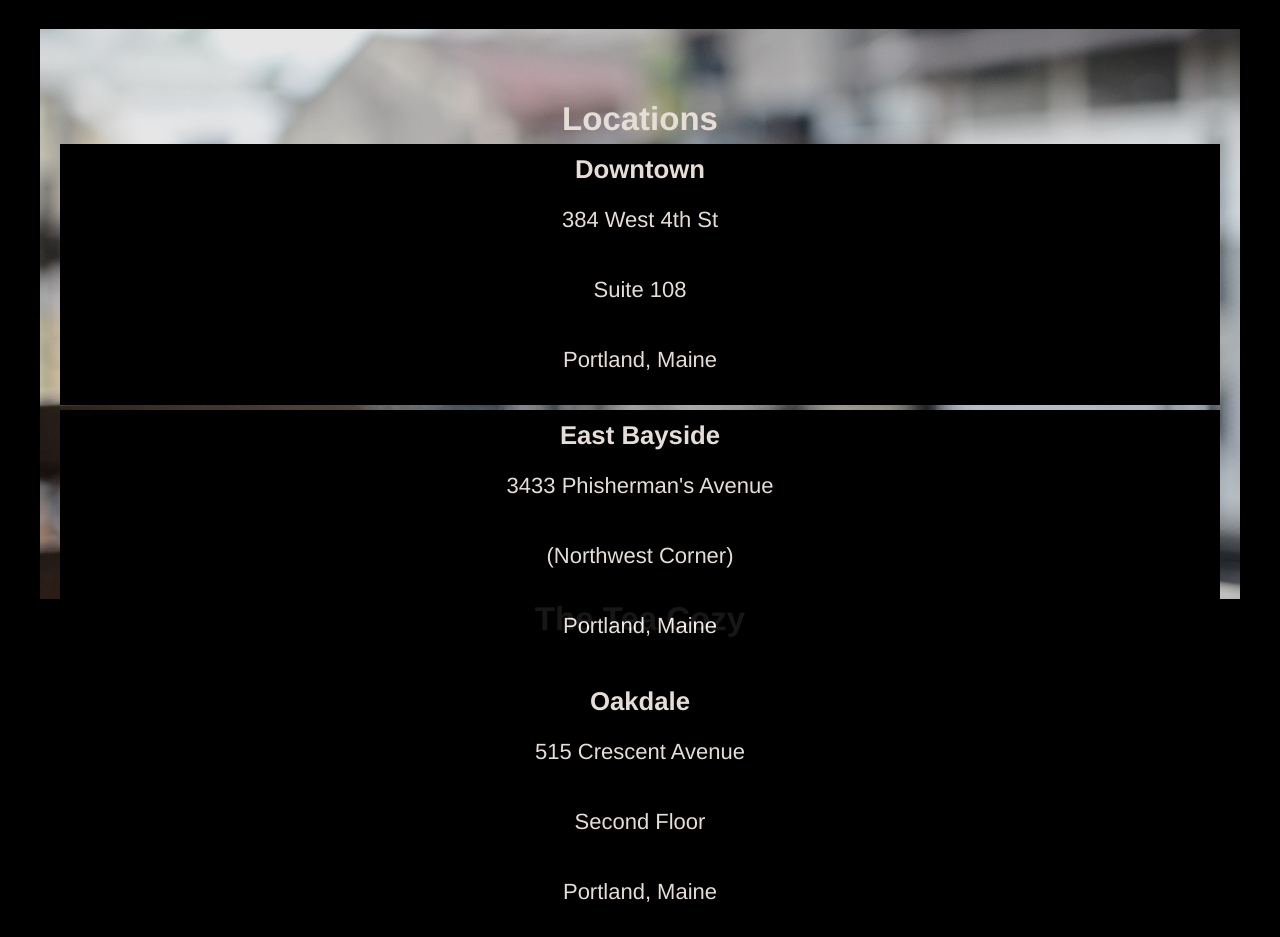
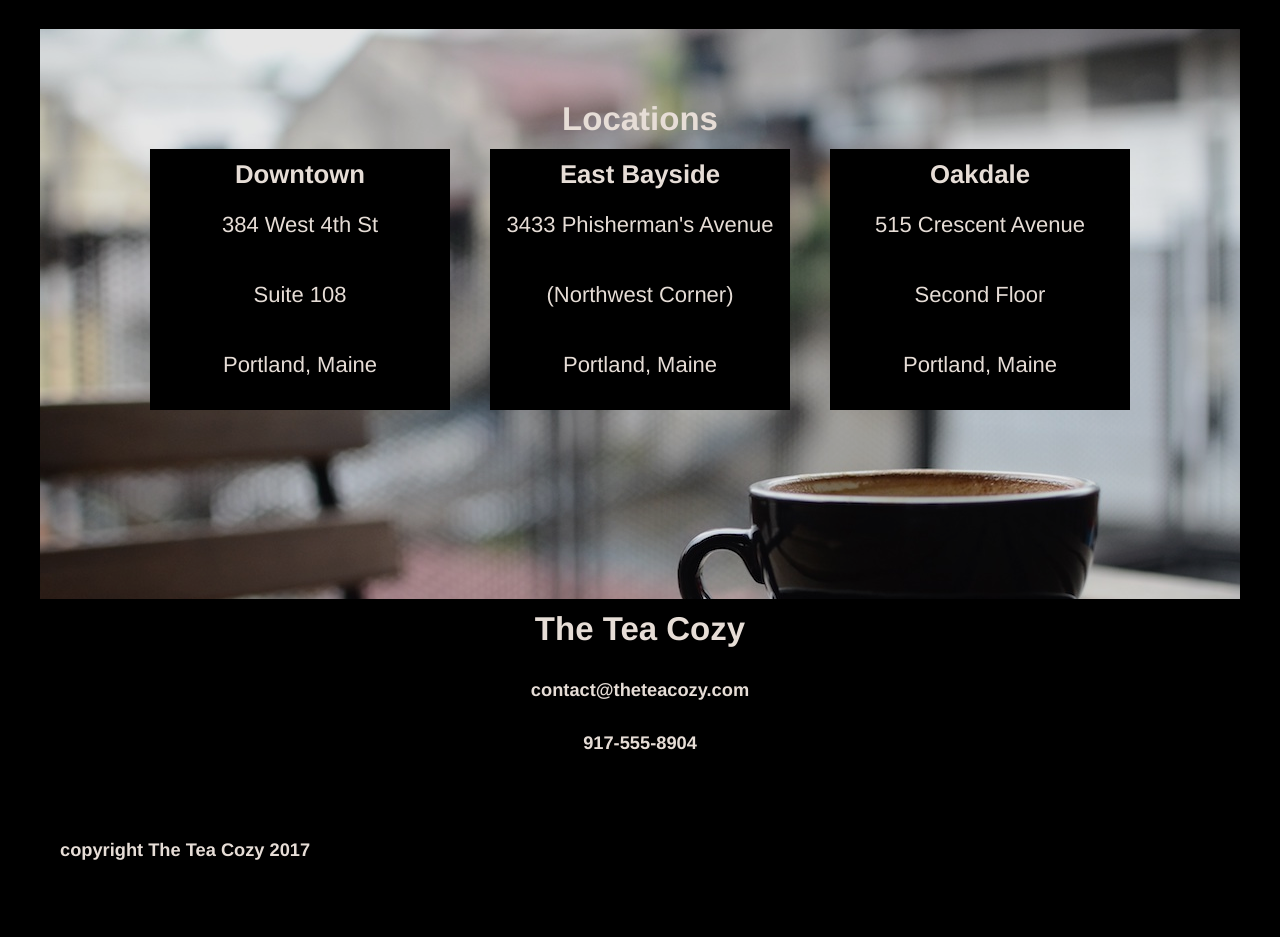
Before and after one commit to BBoehni/TeaCozy, a plain HTML site: page index.html in a window 1280 px wide. Shown: the part 1580-2517 px from the top of the page. After the commit the page ends 2472 px from the top, so only its background shows below. Drawn offline with Linux system fonts and the light colour scheme.

Commit message:
Footer Commit

```diff
--- a/CSS/style.css
+++ b/CSS/style.css
@@ -65,6 +65,13 @@ h2, h3, h4 {
   padding: 1px;
   color: seashell;
 }
+
+h2 {
+  display: block;
+  font-size: 1.5em;
+  font-weight: bold;
+}
+
 #store {
   height: 700px;
   width: 1000px;
@@ -84,6 +91,7 @@ h2, h3, h4 {
   padding: 5px;
   font-weight: bold;
   text-align: center;
+  color: seashell;
 }
 #locations {
   background-image: url('Resources/Pictures/img-locations-background.jpg');
@@ -99,6 +107,13 @@ width: 1100px;
 .flex-container.locations {
   padding-top: 5px;
 }
+
+.flex-container {
+  display: flex;
+  justify-content: center;
+  flex-wrap: wrap;
+}
+
 .location {
   opacity: 1.0;
   padding: 10px;
@@ -109,15 +124,22 @@ width: 1100px;
   flex-direction: column;
   justify-content: center;
 }
+
 p {
   color: seashell;
   display: block;
 }
 #contact {
   height: 200px;
+  padding-top: 10px;
 }
 h5 {
   display: block;
   font-size: 0.83em;
   font-weight: bold;
+  color: seashell;
 }
+footer {
+  text-align: left;
+  padding-left: 20px;
+}
--- a/index.html
+++ b/index.html
@@ -56,6 +56,7 @@
     <!-- Location Section -->
     <div id="locations">
       <h2>Locations</h2>
+      <div class="flex-container locations">
       <div class="location">
         <h3>Downtown</h3>
         <p>384 West 4th St</p>
```
